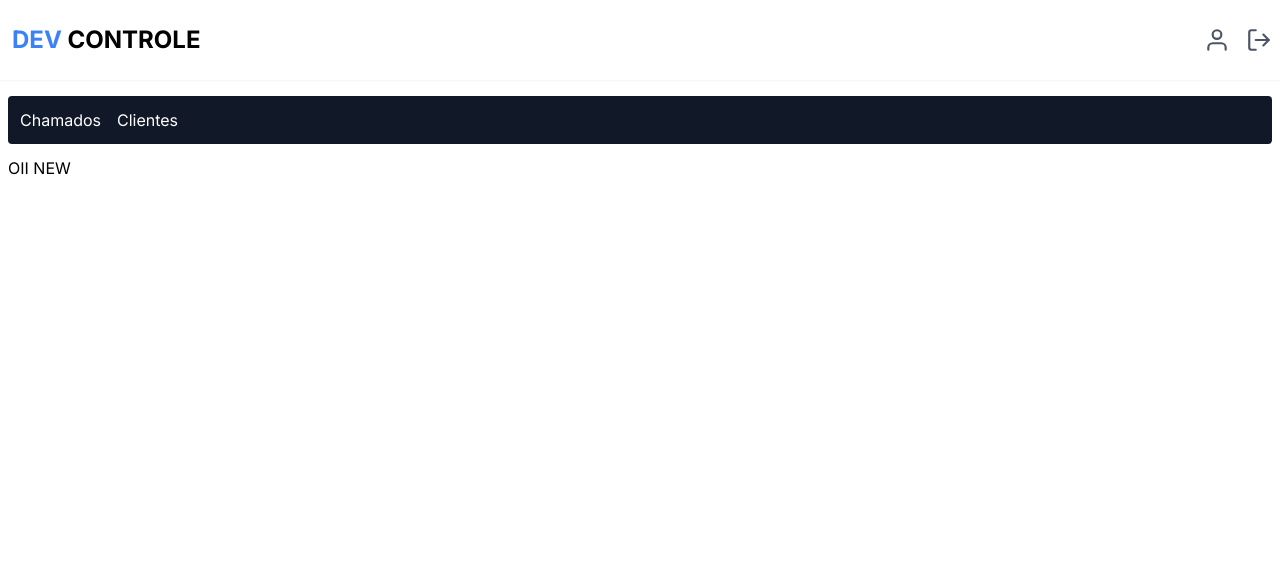
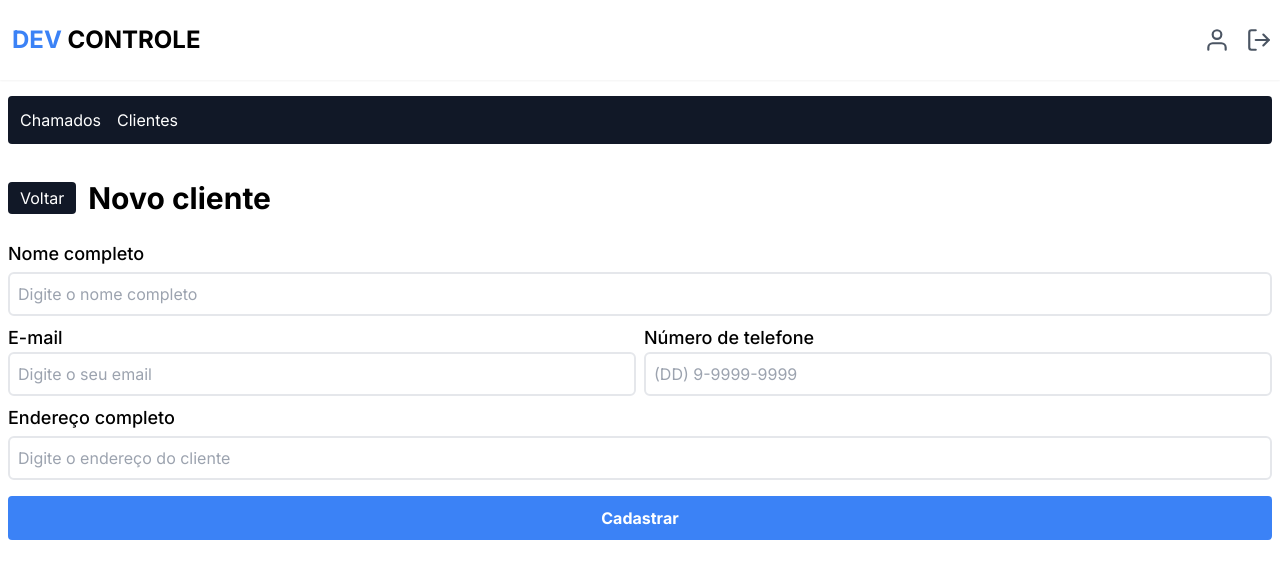
Before and after one commit to HerbertKayky/dev-controle, a Next.js app: page /dashboard/customer/new in a window 1280 px wide. Shown: the top 578 px of the page. Built offline with nearby package versions, Linux system fonts and the light colour scheme; no server answers; sample sign-in values are in the browser's storage.

Commit message:
tela de cadastro de novo cliente criada

```diff
--- a/package.json
+++ b/package.json
@@ -10,13 +10,16 @@
   },
   "dependencies": {
     "@auth/prisma-adapter": "^2.4.1",
+    "@hookform/resolvers": "^3.9.0",
     "@prisma/client": "^5.16.2",
     "next": "14.2.5",
     "next-auth": "^4.24.7",
     "prisma": "^5.16.2",
     "react": "^18",
     "react-dom": "^18",
-    "react-icons": "^5.2.1"
+    "react-hook-form": "^7.52.1",
+    "react-icons": "^5.2.1",
+    "zod": "^3.23.8"
   },
   "devDependencies": {
     "@types/node": "^20",
--- /dev/null
+++ b/src/app/dashboard/components/input/index.tsx
@@ -0,0 +1,33 @@
+"use client";
+import { RegisterOptions, UseFormRegister } from "react-hook-form";
+
+interface InputProps {
+  type: string;
+  placeholder: string;
+  name: string;
+  register: UseFormRegister<any>;
+  error?: string;
+  rules?: RegisterOptions;
+}
+
+export function Input({
+  type,
+  placeholder,
+  name,
+  register,
+  error,
+  rules,
+}: InputProps) {
+  return (
+    <>
+      <input
+        className="w-full border-2 rounded-md h-11 px-2"
+        placeholder={placeholder}
+        type={type}
+        {...register(name, rules)}
+        id={name}
+      />
+      {error && <p className="text-red-500 my-1">{error}</p>}
+    </>
+  );
+}
--- /dev/null
+++ b/src/app/dashboard/customer/components/form/index.tsx
@@ -0,0 +1,97 @@
+"use client";
+
+import { Input } from "@/app/dashboard/components/input";
+import { zodResolver } from "@hookform/resolvers/zod";
+import { useForm } from "react-hook-form";
+import { z } from "zod";
+
+const schema = z.object({
+  name: z.string().min(1, "O campo nome é obrigatório"),
+  email: z
+    .string()
+    .email("Digite um email válido.")
+    .min(1, "O email é obrigatório."),
+  phone: z.string().refine(
+    (value) => {
+      return (
+        /^(?:\(\d{2}\)\s?)?\d{9}$/.test(value) ||
+        /^\d{2}\s\d{9}$/.test(value) ||
+        /^\d{11}$/.test(value)
+      );
+    },
+    {
+      message: "O número de telefone deve estar (DD) 999999999 ",
+    }
+  ),
+  address: z.string(),
+});
+
+type FormData = z.infer<typeof schema>;
+
+export function NewCustomerForm() {
+  const {
+    register,
+    handleSubmit,
+    formState: { errors },
+  } = useForm<FormData>({
+    resolver: zodResolver(schema),
+  });
+
+  function handleRegisterCustomer(data: FormData) {
+    console.log(data);
+  }
+
+  return (
+    <form
+      className="flex flex-col mt-6"
+      onSubmit={handleSubmit(handleRegisterCustomer)}
+    >
+      <label className="mb-1 text-lg font-medium">Nome completo</label>
+      <Input
+        placeholder="Digite o nome completo"
+        type="text"
+        name="name"
+        register={register}
+        error={errors.name?.message}
+      />
+
+      <section className="flex my-2 gap-2 flex-col sm:flex-row">
+        <div className="flex-1">
+          <label className="mb-1 text-lg font-medium">E-mail</label>
+          <Input
+            placeholder="Digite o seu email"
+            type="email"
+            name="email"
+            register={register}
+            error={errors.email?.message}
+          />
+        </div>
+        <div className="flex-1">
+          <label className="mb-1 text-lg font-medium">Número de telefone</label>
+          <Input
+            placeholder="(DD) 9-9999-9999"
+            type="number"
+            name="phone"
+            register={register}
+            error={errors.phone?.message}
+          />
+        </div>
+      </section>
+      <label className="mb-1 text-lg font-medium">Endereço completo</label>
+      <Input
+        placeholder="Digite o endereço do cliente"
+        type="text"
+        name="address"
+        register={register}
+        error={errors.address?.message}
+      />
+
+      <button
+        type="submit"
+        className="bg-blue-500 my-4 px-2 h-11 rounded text-white font-bold"
+      >
+        Cadastrar
+      </button>
+    </form>
+  );
+}
--- a/src/app/dashboard/customer/new/page.tsx
+++ b/src/app/dashboard/customer/new/page.tsx
@@ -1,9 +1,32 @@
 import { Container } from "@/components/container";
+import { authOptions } from "@/lib/auth";
+import { getServerSession } from "next-auth";
+import Link from "next/link";
+import { redirect } from "next/navigation";
+import { NewCustomerForm } from "../components/form";
 
-export default function NewCustomer() {
+export default async function NewCustomer() {
+  const session = await getServerSession(authOptions);
+
+  if (!session || !session.user) {
+    redirect("/");
+  }
+
   return (
     <Container>
-      <div>OII NEW</div>
+      <main className="flex flex-col mt-9 mb-2">
+        <div className="flex items-center gap-3">
+          <Link
+            className="bg-gray-900 text-white px-3 py-1 rounded"
+            href="/dashboard/customer"
+          >
+            Voltar
+          </Link>
+          <h1 className="text-3xl font-bold">Novo cliente</h1>
+        </div>
+
+        <NewCustomerForm />
+      </main>
     </Container>
   );
 }
```
Also changed, not shown: 2 other files (tests, documents, lock files or other folders).
